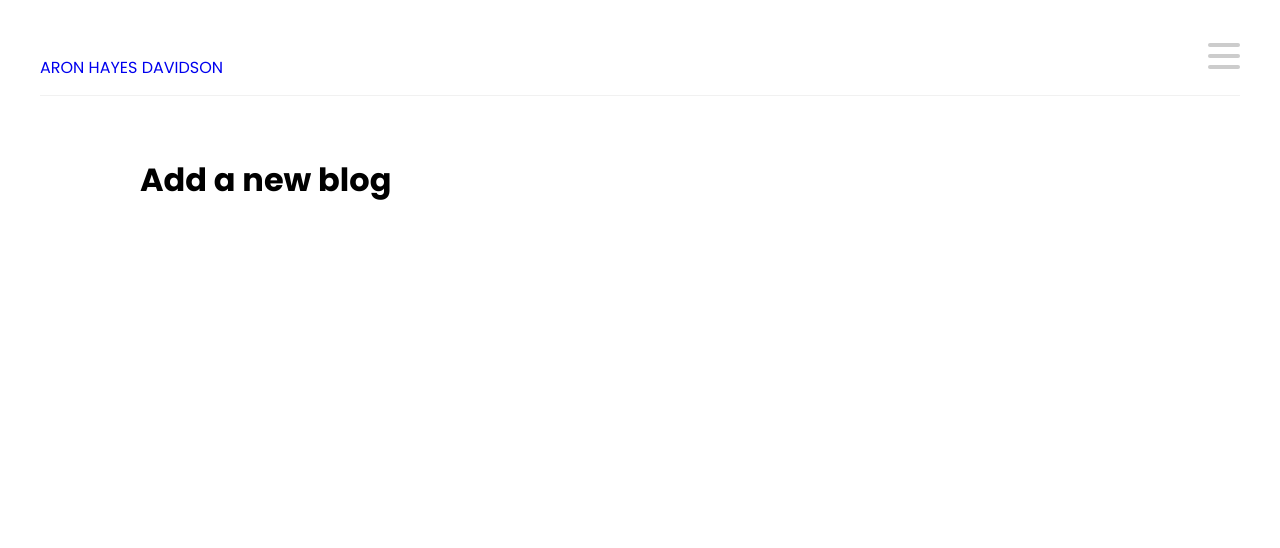
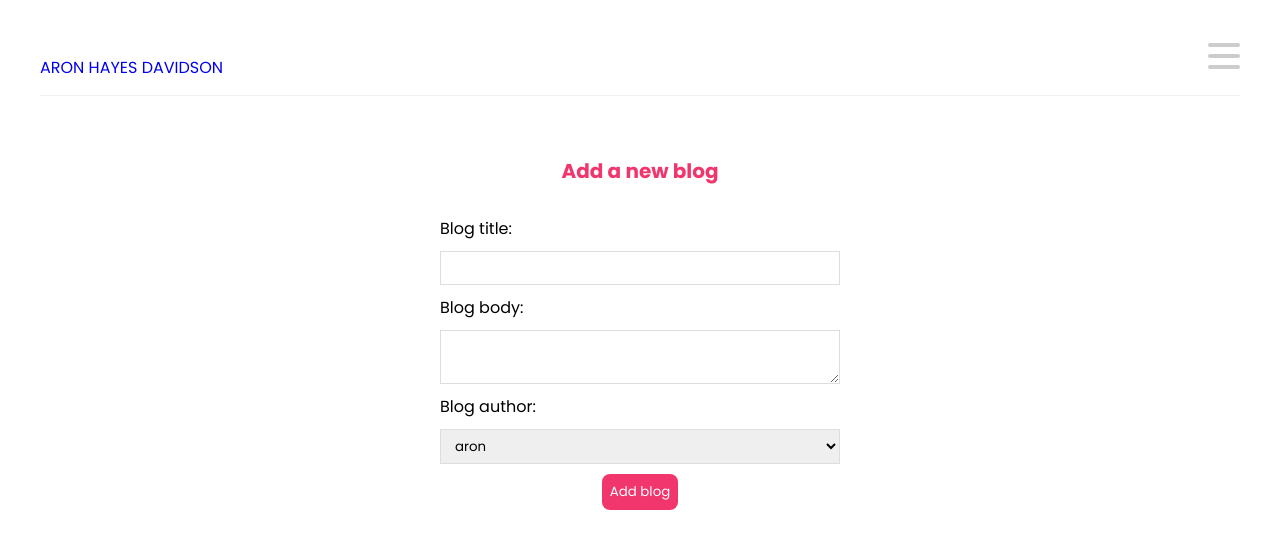
Before and after one commit to Aron-HD/React-website, a React (Create React App) app: page /create in a window 1280 px wide. Shown: the top 548 px of the page. Built offline with nearby package versions, Linux system fonts and the light colour scheme.

Commit message:
built out create component as form to create blogs

```diff
--- a/src/components/Blog/Create.js
+++ b/src/components/Blog/Create.js
@@ -1,8 +1,90 @@
+import styled from "styled-components";
+import { useState } from "react";
+import { useHistory } from "react-router-dom";
+
+const StyledCreate = styled.div`
+  max-width: 400px;
+  margin: 0 auto;
+  text-align: center;
+  label {
+    text-align: left;
+    display: block;
+  }
+  h2 {
+    font-size: 20px;
+    color: #f1356d;
+    margin-bottom: 30px;
+  }
+  input,
+  textarea,
+  select {
+    width: 100%;
+    padding: 6px 10px;
+    margin: 10px 0;
+    border: 1px solid #ddd;
+    box-sizing: border-box;
+    display: block;
+  }
+  button {
+    background: #f1356d;
+    color: #fff;
+    border: 0;
+    padding: 8px;
+    border-radius: 8px;
+    cursor: pointer;
+  }
+`;
+
 const Create = () => {
+  const [title, setTitle] = useState("");
+  const [body, setBody] = useState("");
+  const [author, setAuthor] = useState("aron");
+  const [isPending, setIsPending] = useState(false);
+  const history = useHistory();
+
+  const handleSubmit = (e) => {
+    //  prevent default refresh
+    e.preventDefault();
+    const blog = { title, body, author };
+
+    setIsPending(true);
+
+    fetch("http://localhost:8000/blogs", {
+      method: "POST",
+      headers: { "Content-Type": "application/json" },
+      body: JSON.stringify(blog),
+    }).then(() => {
+      console.log("new blog added");
+      setIsPending(false);
+      history.push("/blogs");
+    });
+  };
   return (
-    <div className="create">
+    <StyledCreate className="create">
       <h2>Add a new blog</h2>
-    </div>
+      <form onSubmit={handleSubmit}>
+        <label>Blog title:</label>
+        <input
+          type="text"
+          required
+          value={title}
+          onChange={(e) => setTitle(e.target.value)}
+        />
+        <label>Blog body:</label>
+        <textarea
+          required
+          value={body}
+          onChange={(e) => setBody(e.target.value)}
+        ></textarea>
+        <label>Blog author:</label>
+        <select value={author} onChange={(e) => setAuthor(e.target.value)}>
+          <option value="aron">aron</option>
+          <option value="user">user</option>
+        </select>
+        {!isPending && <button>Add blog</button>}
+        {isPending && <button disabled>Adding blog...</button>}
+      </form>
+    </StyledCreate>
   );
 };
 
```
